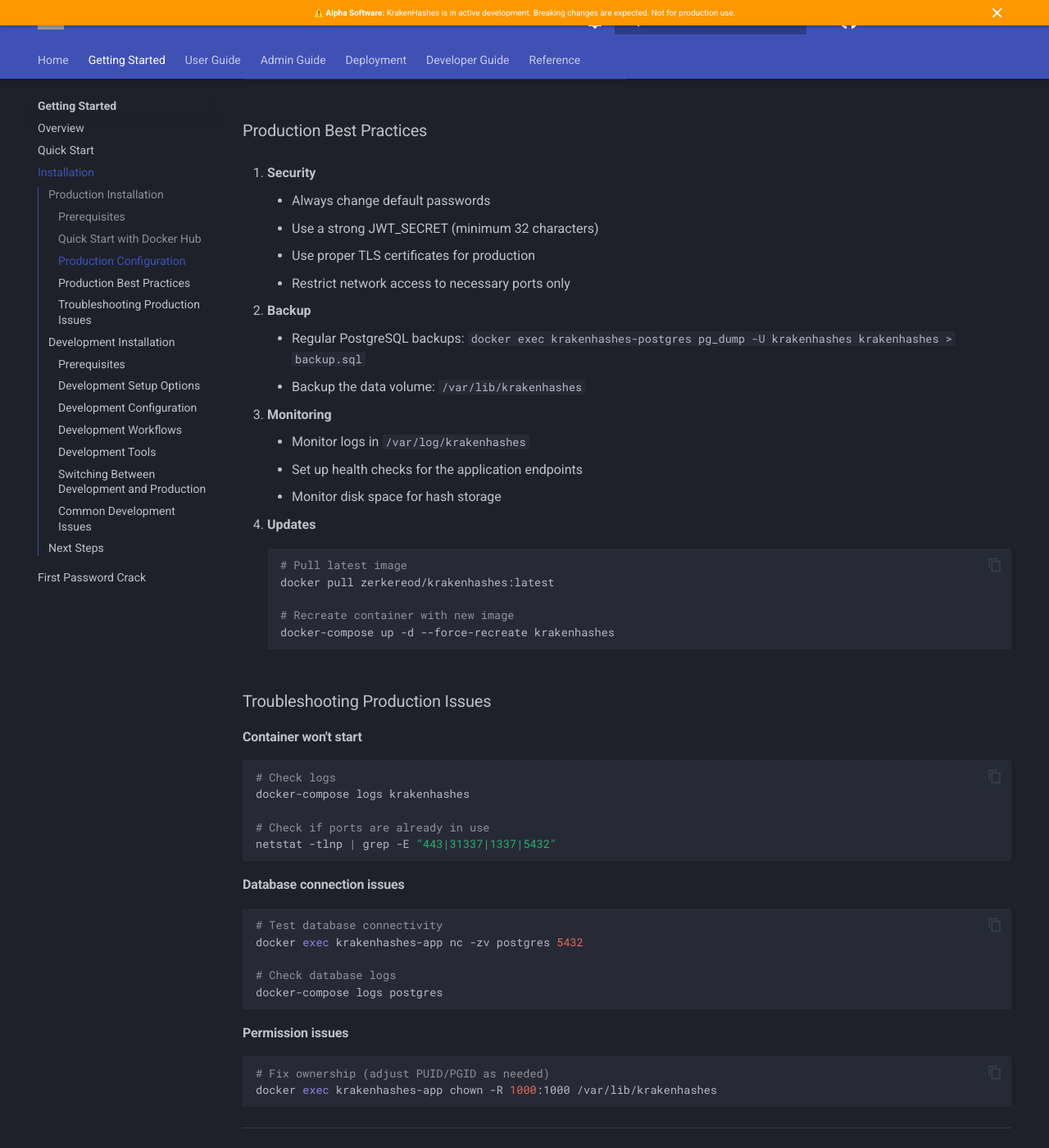
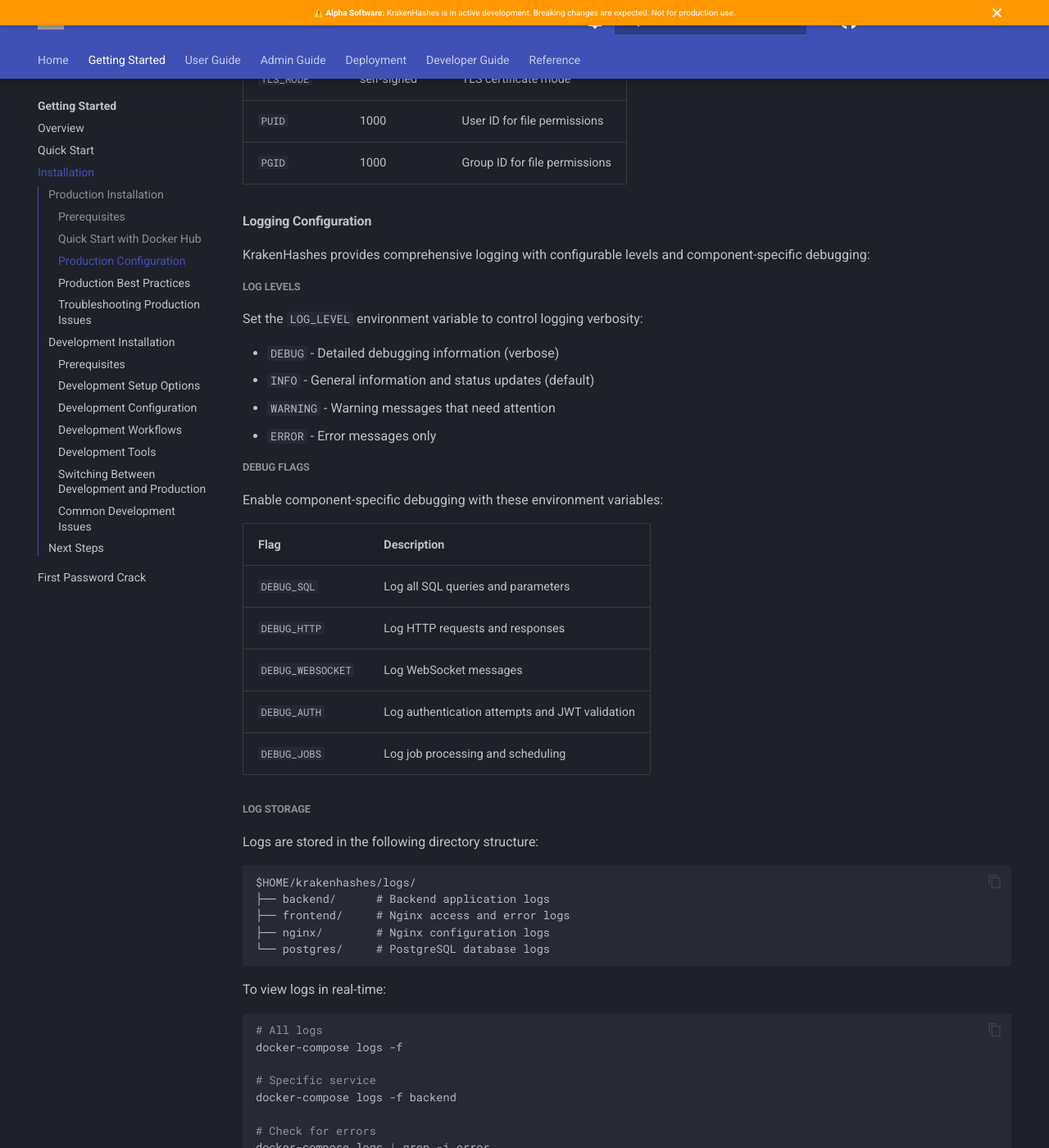
Before and after one commit to robert-iw3/krakenhashes, an MkDocs documentation site: the page built from docs/getting-started/installation.md, in a window 1280 px wide and 1400 px high, scrolled down 3733 px. Shown: the whole window at 82% size. Built offline with MkDocs 1.6.1 and Material for MkDocs 9.7.7, drawn with Linux system fonts in a browser that asks for light colours; comment, search, counter and statistics services are not loaded; the version menu is left out; some of the changed text lies outside the part shown; grey boxes are pictures that could not be loaded.

Commit message:
feat(docs): enhance configuration and logging documentation
## Components Modified

- **.env.example**: Reorganized configuration with $HOME base directory
- **docs/getting-started/installation.md**: Added comprehensive logging section
- **docs/getting-started/quick-start.md**: Enhanced log viewing instructions

## Key Features

- Added KH_BASE_DIR using $HOME for simpler path configuration
- Introduced logging configuration with levels (DEBUG, INFO, WARNING, ERROR)
- Added component-specific debug flags (SQL, HTTP, WebSocket, Auth, Jobs)
- Documented log storage directory structure and locations
- Enhanced quick-start guide with detailed log viewing commands
- Added missing environment variables (KH_HTTP_PORT, KH_DATA_DIR_HOST, KH_CONFIG_DIR_HOST)
- Updated Certbot documentation to show it's tested and working with IP limitation caveat

## Documentation Improvements

- Clear explanation of logging hierarchy and debug options
- Practical examples for viewing logs in Docker environment
- Better organization of environment variables with descriptive comments
- Production-ready WebSocket timeout values (45s/50s/60s)

````diff
--- a/docs/getting-started/installation.md
+++ b/docs/getting-started/installation.md
@@ -110,7 +110,7 @@
 
 1. **self-signed** (default) - Automatically generates self-signed certificates
 2. **user-provided** - Use your own certificates
-3. **certbot** - Automatically obtain Let's Encrypt certificates (not tested)
+3. **certbot** - Automatically obtain Let's Encrypt certificates (tested and working)
 
 ##### Using Your Own Certificates
 
@@ -125,6 +125,9 @@
 ```
 
 ##### Using Let's Encrypt (Certbot)
+
+!!! warning "Important Limitation"
+    Certbot cannot add IP addresses to certificates. You must access the system through the domain name for the certificate to be trusted. If you need IP access, use self-signed or user-provided certificates instead.
 
 ```yaml
 krakenhashes:
@@ -155,6 +158,56 @@
 | `TLS_MODE`    | self-signed  | TLS certificate mode          |
 | `PUID`        | 1000         | User ID for file permissions  |
 | `PGID`        | 1000         | Group ID for file permissions |
+
+#### Logging Configuration
+
+KrakenHashes provides comprehensive logging with configurable levels and component-specific debugging:
+
+##### Log Levels
+
+Set the `LOG_LEVEL` environment variable to control logging verbosity:
+
+- `DEBUG` - Detailed debugging information (verbose)
+- `INFO` - General information and status updates (default)
+- `WARNING` - Warning messages that need attention
+- `ERROR` - Error messages only
+
+##### Debug Flags
+
+Enable component-specific debugging with these environment variables:
+
+| Flag | Description |
+|------|-------------|
+| `DEBUG_SQL` | Log all SQL queries and parameters |
+| `DEBUG_HTTP` | Log HTTP requests and responses |
+| `DEBUG_WEBSOCKET` | Log WebSocket messages |
+| `DEBUG_AUTH` | Log authentication attempts and JWT validation |
+| `DEBUG_JOBS` | Log job processing and scheduling |
+
+##### Log Storage
+
+Logs are stored in the following directory structure:
+
+```
+$HOME/krakenhashes/logs/
+├── backend/      # Backend application logs
+├── frontend/     # Nginx access and error logs
+├── nginx/        # Nginx configuration logs
+└── postgres/     # PostgreSQL database logs
+```
+
+To view logs in real-time:
+
+```bash
+# All logs
+docker-compose logs -f
+
+# Specific service
+docker-compose logs -f backend
+
+# Check for errors
+docker-compose logs | grep -i error
+```
 
 ### Production Best Practices
 
````
Also changed, not shown: docs/getting-started/quick-start.md (+11 -4 lines), 1 other file.
